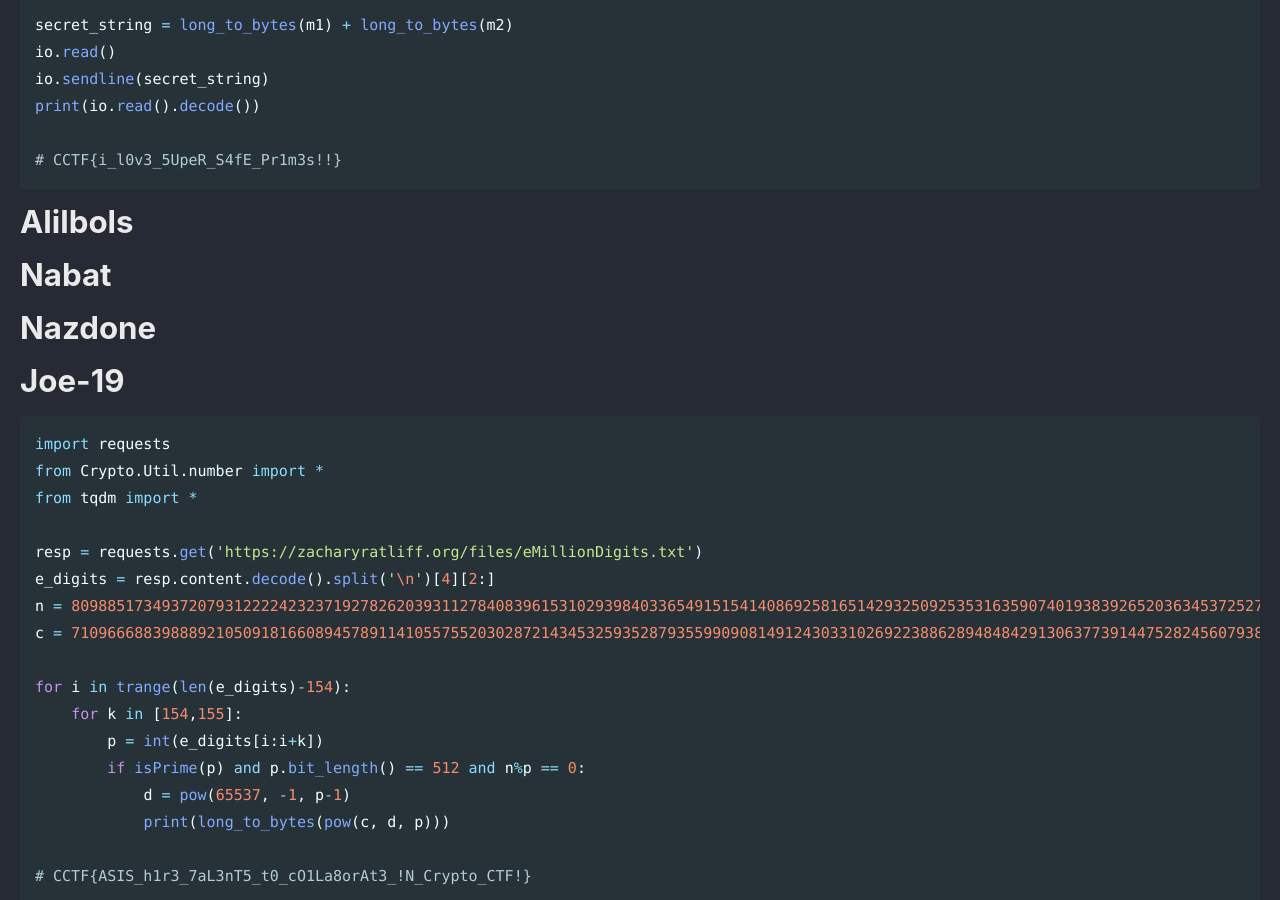
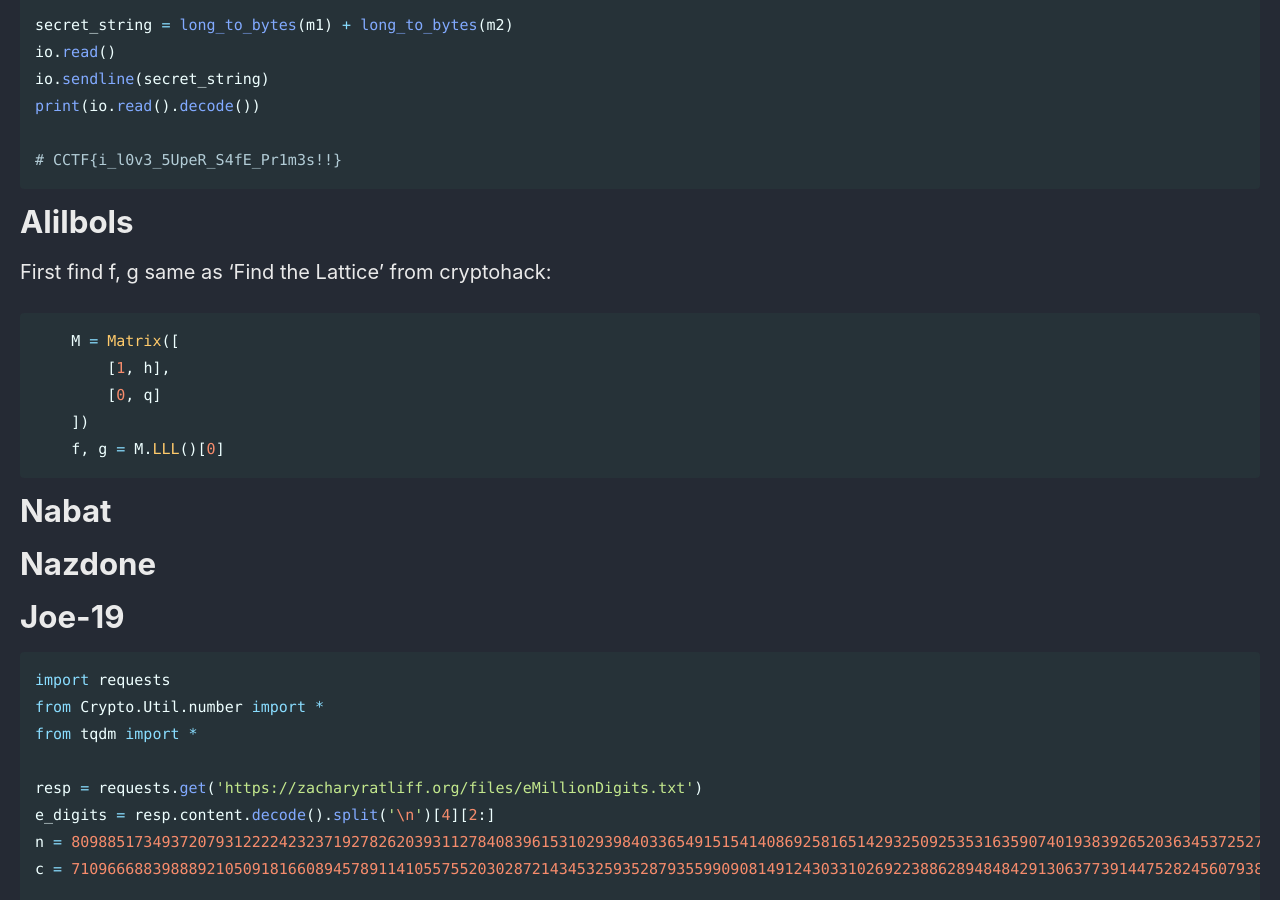
Before and after one commit to Connor-McCartney/Connor-McCartney.github.io, a Jekyll site: the page built from _pages/cryptography/other/CRYPTO-CTF-2024.md, in a window 1280 px wide and 900 px high, scrolled down 2111 px. Built offline with Jekyll 4.4.1, drawn with Linux system fonts in a browser that asks for light colours; cached includes are drawn as plain includes.

Commit message:
Update CRYPTO-CTF-2024.md

````diff
--- a/_pages/cryptography/other/CRYPTO-CTF-2024.md
+++ b/_pages/cryptography/other/CRYPTO-CTF-2024.md
@@ -96,6 +96,17 @@ print(io.read().decode())
 ```
 
 # Alilbols
+
+First find f, g same as 'Find the Lattice' from cryptohack:
+
+```python
+    M = Matrix([
+        [1, h],
+        [0, q]
+    ])
+    f, g = M.LLL()[0]
+```
+
 
 # Nabat
 
````
